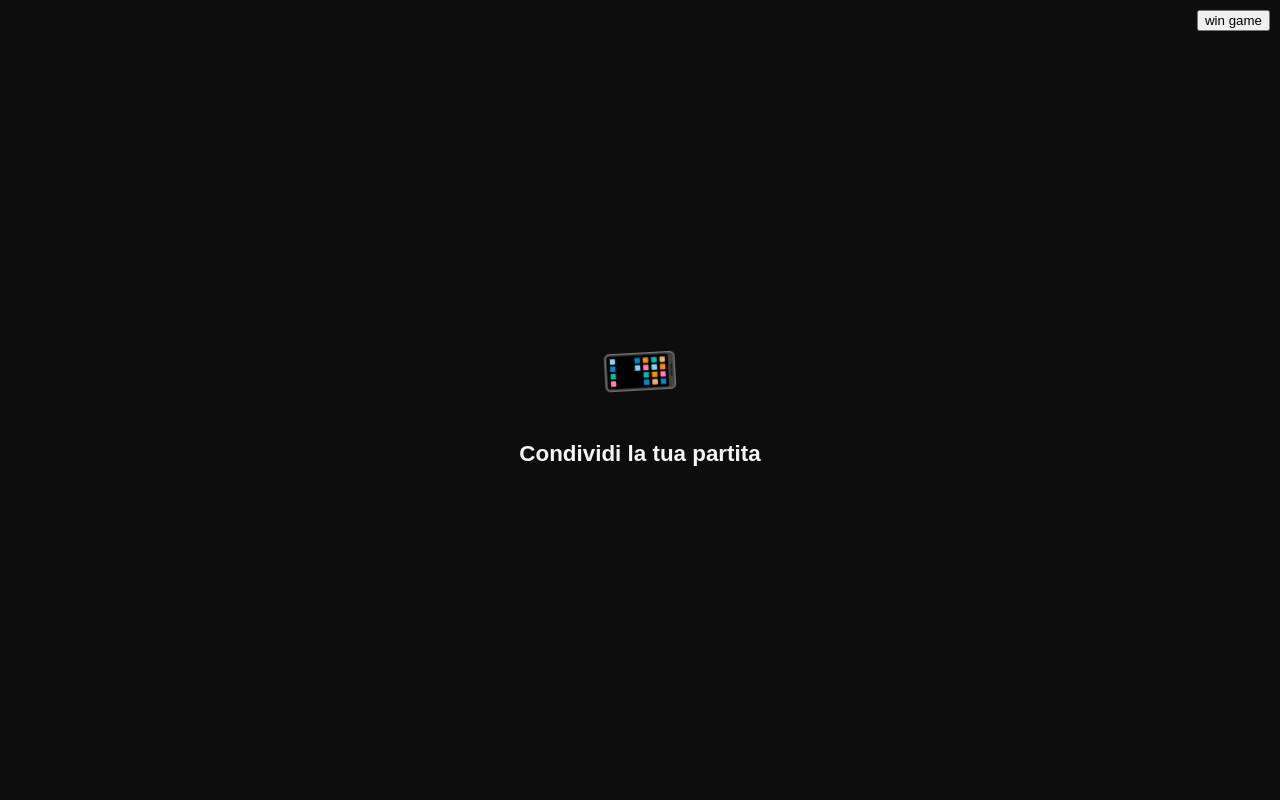
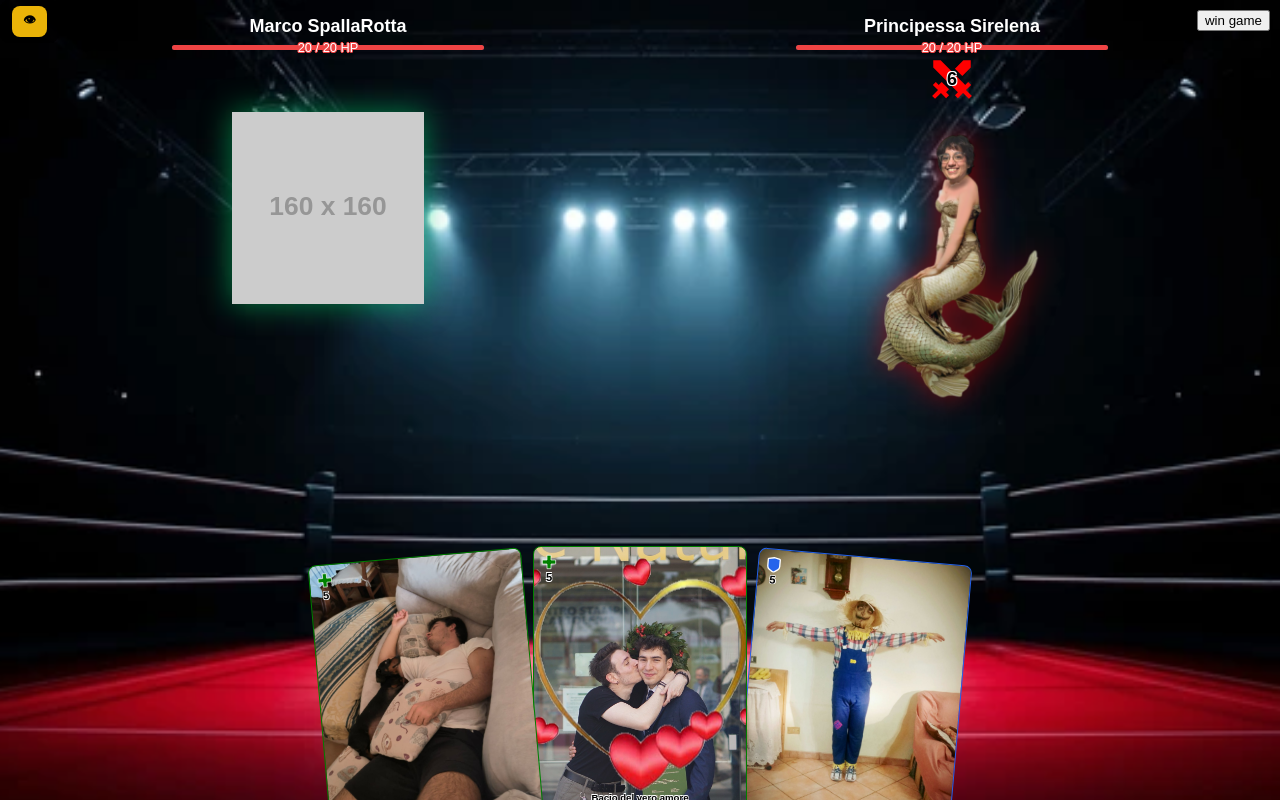
Before and after one commit to Felpat0/marco-sito, a Next.js app: page /game in a window 1280 px wide. Built offline with nearby package versions, Linux system fonts and the light colour scheme; a web font is replaced by a local one.

Commit message:
Add orientation handling to GameBoard component

```diff
--- a/components/GameBoard.tsx
+++ b/components/GameBoard.tsx
@@ -8,10 +8,12 @@ import { BottomUI } from "@/components/gameplay-ui/BottomUI";
 import Character from "@/components/character/Character";
 import EndGame from "@/components/endGame/EndGame";
 import { OrientationOverlay } from "@/components/OrientationOverlay/OrientationOverlay";
+import { useOrientation } from "@/hooks/useOrientation";
 
 export function GameBoard({ header }: { header?: ReactNode }) {
   const { player, enemy, startGame, gameEnd, playerAnimation, enemyAnimation } =
     useGame();
+  const { isLandscape } = useOrientation();
 
   return (
     <>
@@ -53,7 +55,7 @@ export function GameBoard({ header }: { header?: ReactNode }) {
       <div className={styles["hand-container"]}>
         <BottomUI />
       </div>
-      <OrientationOverlay />
+      {!isLandscape && <OrientationOverlay />}
     </>
   );
 }
```
